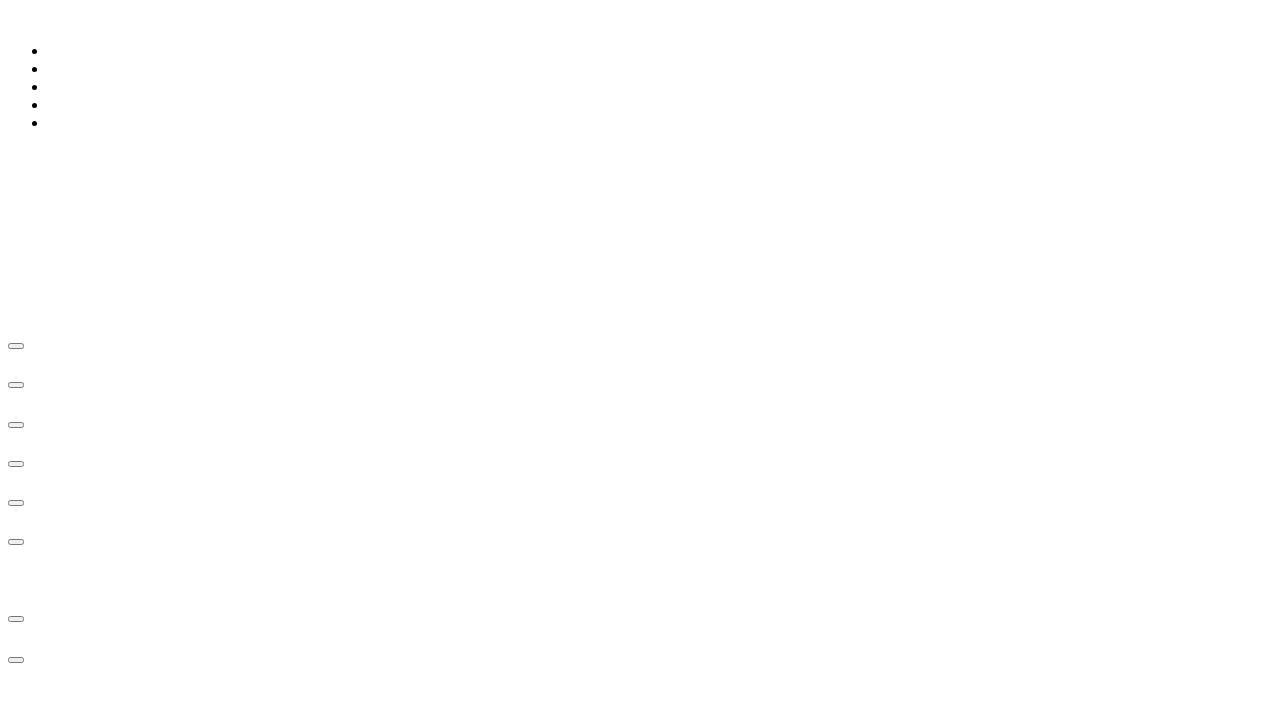
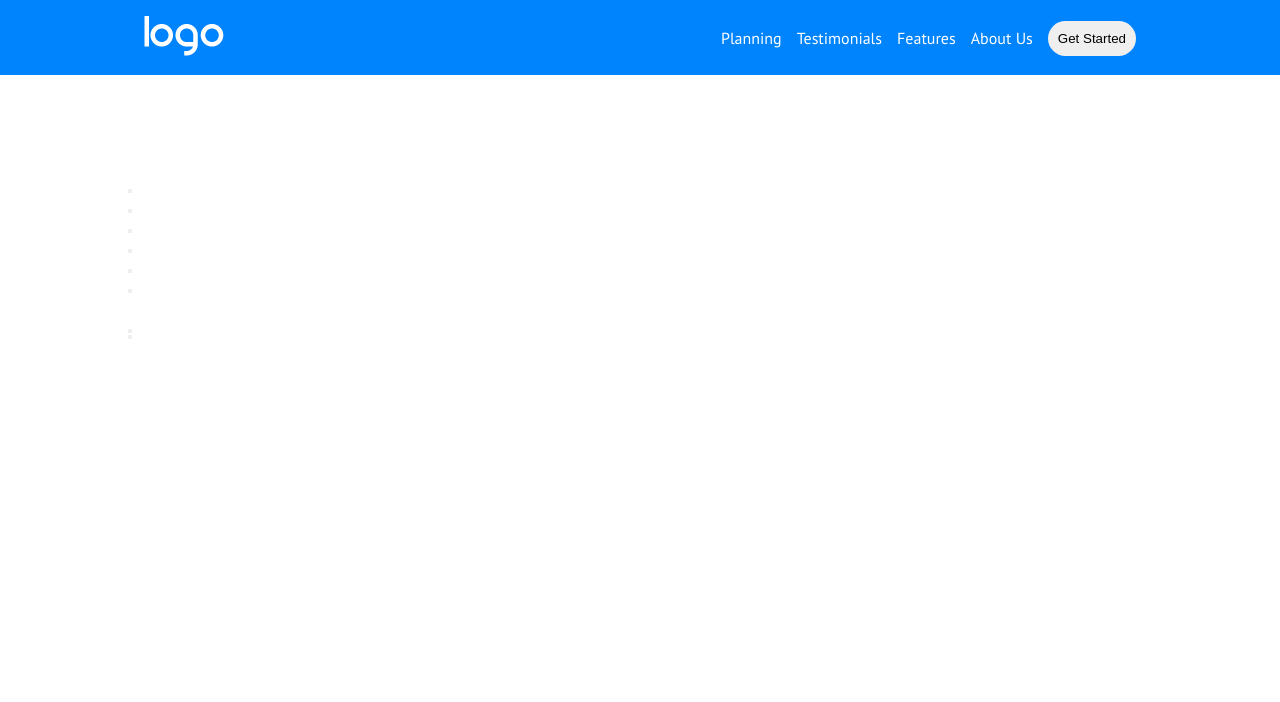
Before and after one commit to CarmineC93/htmlcss-responsive-layout, a plain HTML site: page index.html in a window 1280 px wide. Drawn offline with Linux system fonts and the light colour scheme.

Commit message:
Layout: Responsive Header Set

```diff
--- /dev/null
+++ b/css/media-queries-style.css
@@ -0,0 +1,35 @@
+
+/************************************************
+    TABLET VIEW (more than 768px)
+ ************************************************/
+
+
+/************************************************
+    DESKTOP VIEW (more than 992px)
+ ************************************************/
+
+ @media screen and (min-width: 992px){
+    /* COMMON */
+    .container{
+        width: 80%;
+        margin: 0 auto;
+        max width: 1000px;
+        padding: 0;
+    }
+
+    /* HEADER */
+    header .hamburger-menu{
+        display: none;
+    }
+
+    header .desk-menu {
+        display: block;
+    }
+
+
+}
+
+
+/************************************************
+    LARGE SCREEN VIEW (more than 1200px)
+ ************************************************/
--- a/css/style.css
+++ b/css/style.css
@@ -0,0 +1,85 @@
+/* RESET */
+*{
+    padding: 0;
+    margin: 0;
+    box-sizing: border-box;
+}
+
+/* CUSTOM PROPERTIES */
+:root{
+    /* palette */
+    --primary-col:#0084fd;
+    --primary-col-light:#b5ddff;
+    --secondary-col:#9792e4;
+    --secondary-col-light:#d5d4f4;
+    --special-col:#FDC15F;
+
+    --text-col: #111;
+    --white-col: #fff;
+    --dark-gray: #333;
+}
+
+/* COMMON */
+
+html{
+    font-family: 'PT Sans', sans-serif;
+    font-size: 100%;
+}
+
+img{
+    max-width: 100%;
+}
+
+.flex{
+    display: flex;
+}
+
+.container{
+    width: 100%;
+    padding: 0 1rem;
+}
+
+.btn{
+    border-radius: 20px;
+    padding: 0.5rem;
+    border-color:transparent;
+}
+
+/* HEADER */
+
+header{
+    background-color:var(--primary-col);
+    color: white;
+    height: 75px;
+}
+
+header .container{
+    position:fixed;
+    top: 0;
+    left: 0;
+    right: 0;
+    z-index: 999;
+    justify-content: space-between;
+    align-items:center;
+    padding: 1rem;
+}
+
+header .desk-menu {
+    display: none;
+}
+
+header ul{
+    list-style-type: none;
+    gap: 15px;
+    align-items: center;
+
+}
+
+header a{
+    text-decoration: none;
+    color: inherit;
+}
+
+header .hamburger-menu{
+    font-size: 1.5rem;
+}
--- a/index.html
+++ b/index.html
@@ -7,6 +7,7 @@
     <title>Document</title>
     <!-- Link Style -->
     <link rel="stylesheet" href="css/style.css">
+    <link rel="stylesheet" href="css/media-queries-style.css">
     <!-- Link font -->
     <link rel="preconnect" href="https://fonts.googleapis.com">
     <link rel="preconnect" href="https://fonts.gstatic.com" crossorigin>
@@ -18,22 +19,29 @@
 <body>
     <!-- header -->
     <header>
-        <div class="container">
+        <div class="container flex">
+            <!-- logo -->
             <div class="site-brand">
-
+                <img src="img/logo.png" alt="">
             </div>
 
+            <!-- mobile/tablet menu button -->
             <div class="hamburger-menu">
-                <img src="" alt="">
+                <i class="fa-solid fa-bars"></i>
             </div>
 
-            <div class="desk-menu">
-                <ul>
-                    <li><a href=""> </a></li>
-                    <li><a href=""> </a></li>
-                    <li><a href=""> </a></li>
-                    <li><a href=""> </a></li>
-                    <li><a href=""> </a></li>
+            <!-- menu desktop -->
+            <div class="desk-menu ">
+                <ul class="flex">
+                    <li><a href="">Planning</a></li>
+                    <li><a href="">Testimonials</a></li>
+                    <li><a href="">Features</a></li>
+                    <li><a href="">About Us</a></li>
+                    <li>
+                        <button class="btn">
+                            <a href="">Get Started</a>
+                        </button>
+                    </li>
                 </ul>
             </div>
         </div>
```
